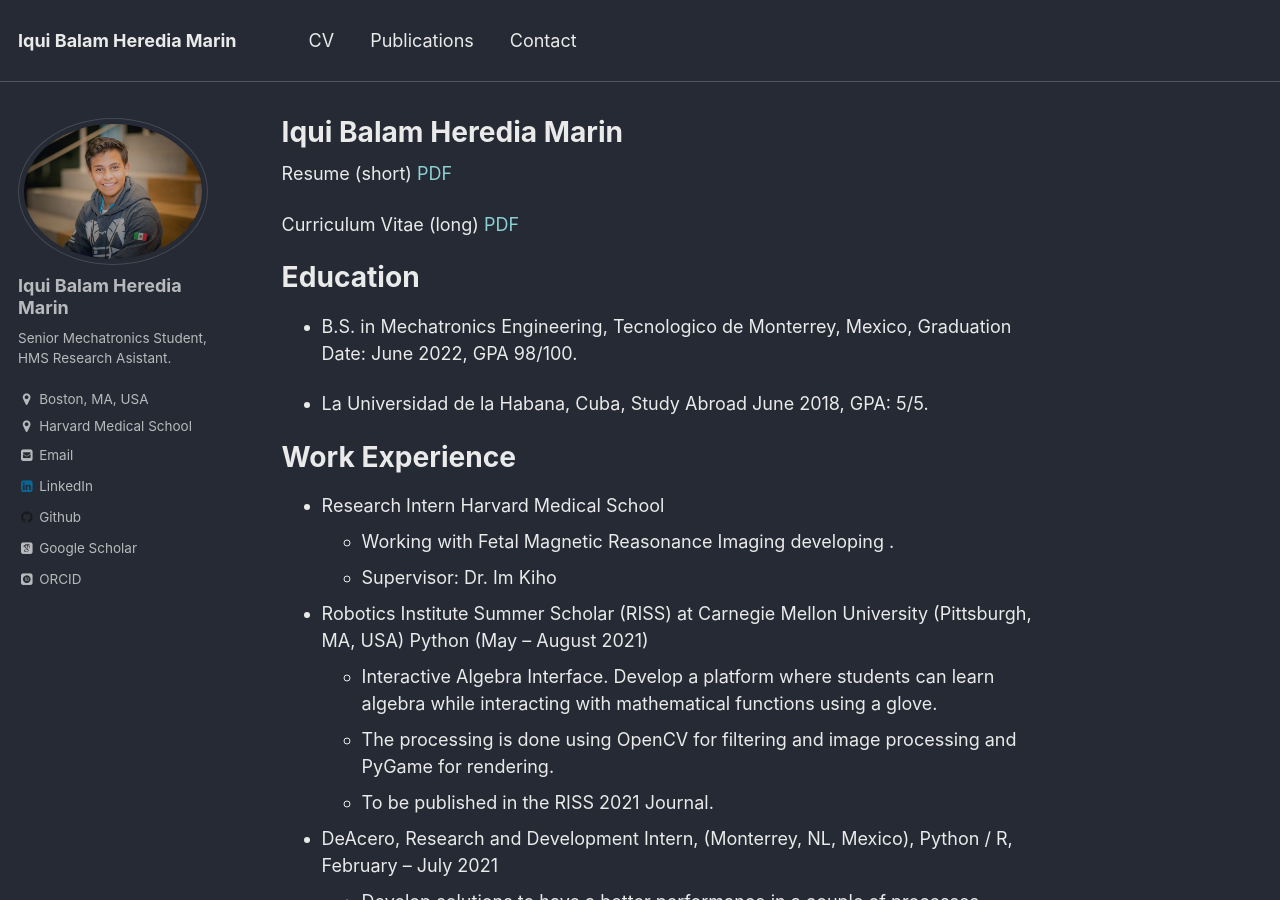
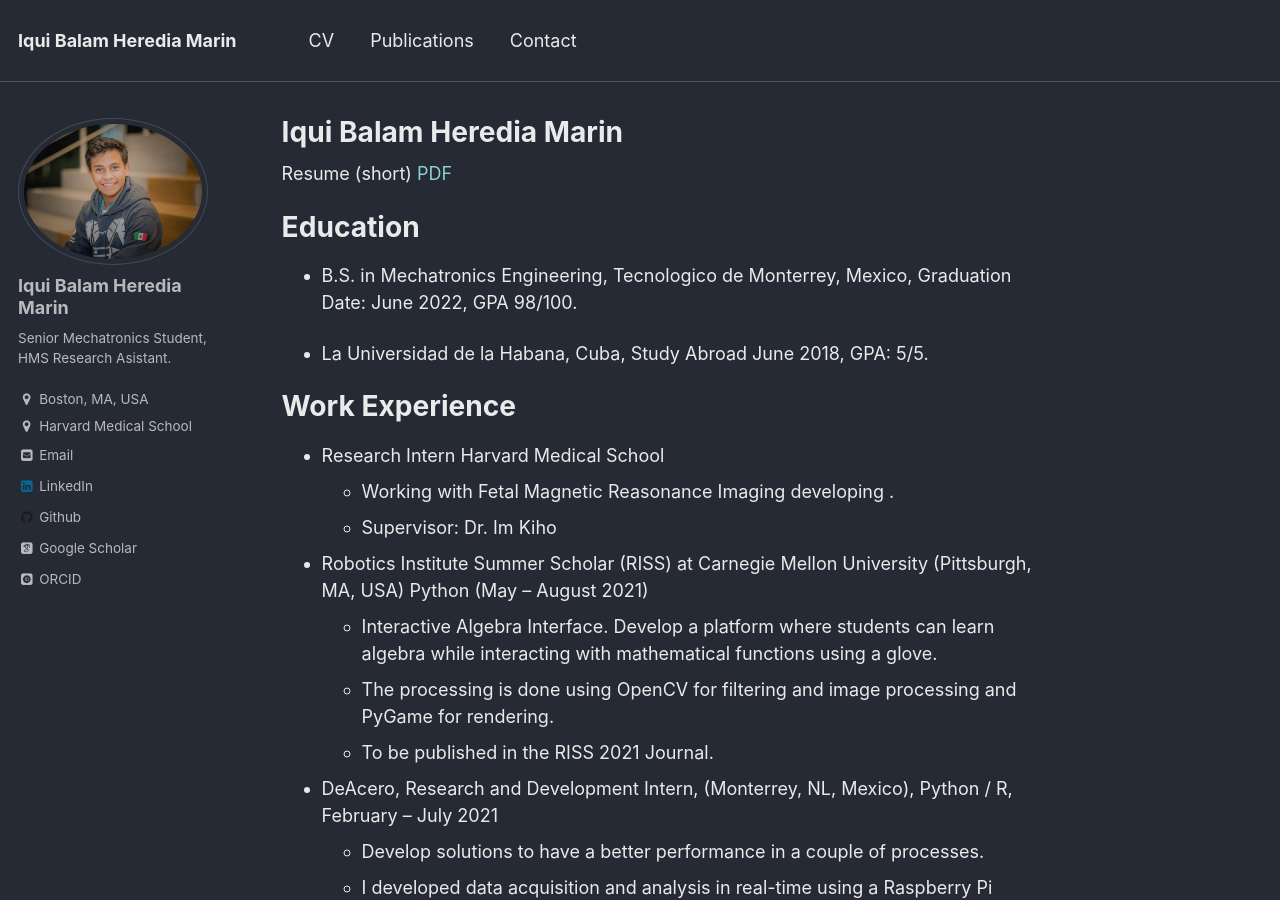
Before and after one commit to iquibalamhm/iquibalamhm.github.io, a Jekyll site: the page built from _pages/cv.md, in a window 1280 px wide and 900 px high. Built offline with Jekyll 4.4.1, drawn with Linux system fonts in a browser that asks for light colours; nearby versions of some CDN libraries; some web fonts are replaced; library files that are not in the unit come from our copies.

Commit message:
add resume

```diff
--- a/_pages/cv.md
+++ b/_pages/cv.md
@@ -9,10 +9,9 @@ redirect_from:
 
 {% include base_path %}
 
-Resume (short) [PDF](https://iquibalamhm.github.io/files/Balam_.pdf)
+Resume (short) [PDF](https://iquibalamhm.github.io/files/Iqui_Balam_CV.pdf)
 
-Curriculum Vitae (long) [PDF](https://iquibalamhm.github.io/files/Balam_CV.pdf)
-
+<!--- Curriculum Vitae (long) [PDF](https://iquibalamhm.github.io/files/Balam_CV.pdf) --->
 
 Education
 ======
```
Also changed, not shown: 1 other file.
